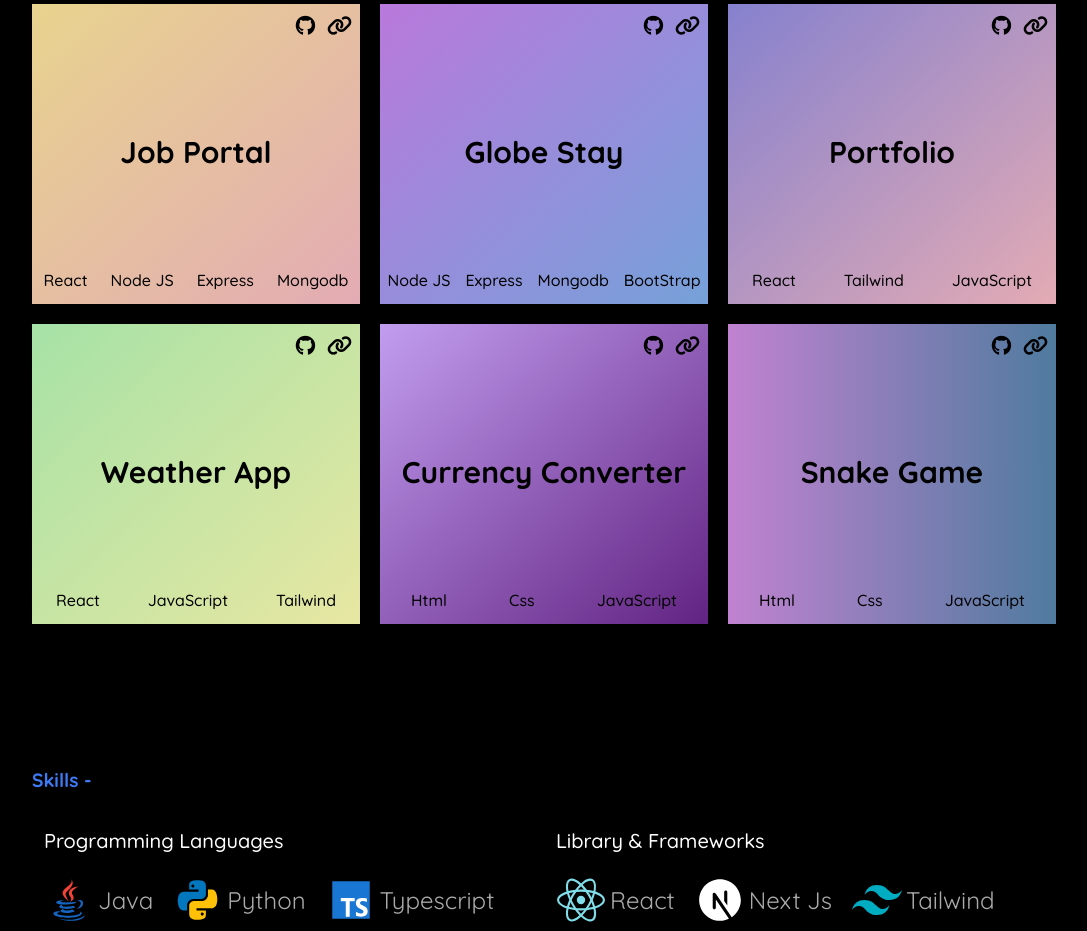
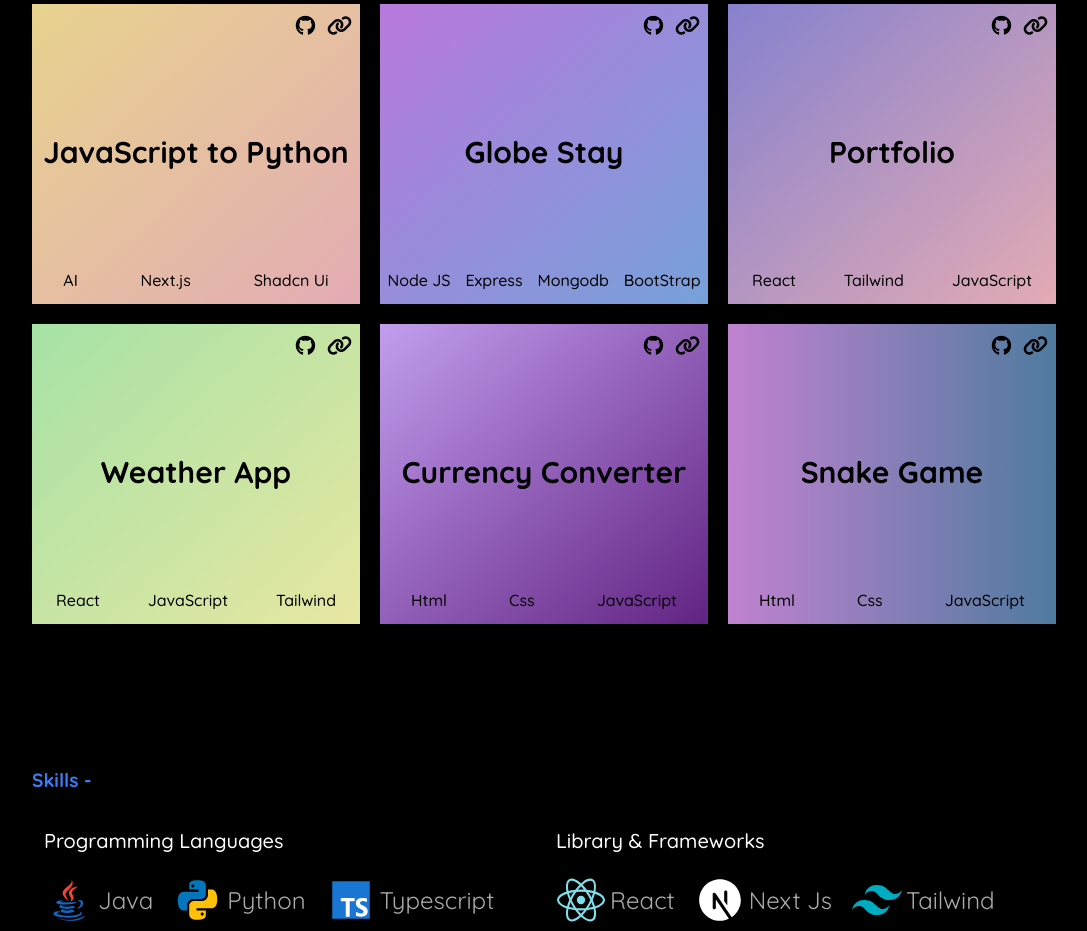
Before and after one commit to chman-chaudhary/Portfolio, a React (Vite) app: page / in a window 1280 px wide. Shown: the part 1060-1991 px from the top of the page, without its empty margins (96-1183 px from the left). Built offline with nearby package versions, Linux system fonts and the light colour scheme; a web font is replaced by a local one.

Commit message:
Update Projects.jsx

```diff
--- a/src/Components/Projects.jsx
+++ b/src/Components/Projects.jsx
@@ -5,10 +5,10 @@ export default function Projects() {
 
     const projects = [
         {
-            name: "Job Portal",
-            skills: ["React", "Node JS", "Express", "Mongodb"],
-            github: "https://github.com/chman-chaudhary/Job-Portal",
-            website: "https://github.com/chman-chaudhary/Job-Portal",
+            name: "JavaScript to Python",
+            skills: ["AI", "Next.js", "Shadcn Ui"],
+            github: "https://github.com/chman-chaudhary/JavaScript-to-Python",
+            website: "https://javascript-to-python.vercel.app",
             card: "card-1",
         },
         {
```
